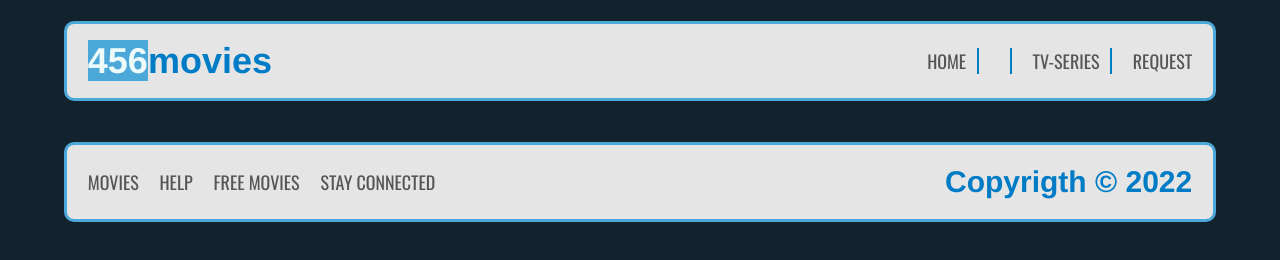
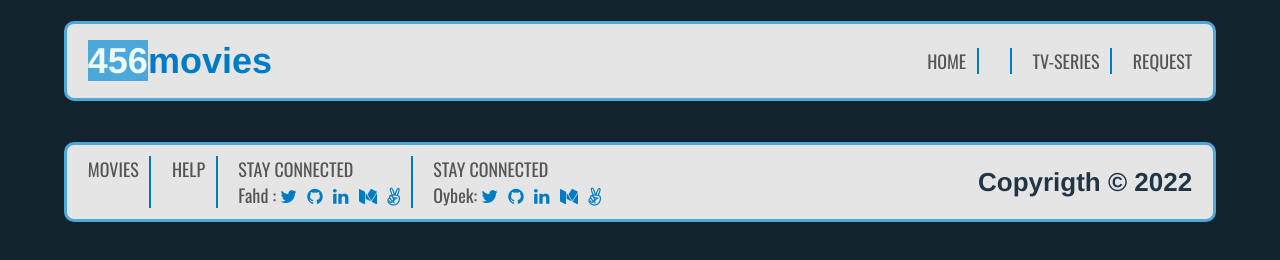
Before and after one commit to OybekKayumov/javascript-capstone, a website built with webpack: page src/index.html in a window 1280 px wide. Built offline with nearby package versions, Linux system fonts and the light colour scheme; no server answers.

Commit message:
add style footer

```diff
--- a/modules/moviesCounter.js
+++ b/modules/moviesCounter.js
@@ -16,7 +16,7 @@ const countDisplay = (count) => {
   // navList.appendChild('li');
 
   const navList1 = document.querySelector('#count-movies');
-  navList1.innerHTML = `<li class="nav-item">(${count}) MOVIES1</li>`;
+  navList1.innerHTML = `<li class="nav-item">(${count}) MOVIES</li>`;
 };
 
 const countItems = (movies) => {
--- a/src/index.html
+++ b/src/index.html
@@ -4,6 +4,7 @@
     <meta charset="UTF-8">
     <meta name="viewport" content="width=device-width, initial-scale=1.0">
     <title>JavaScript Capstone</title>
+    <link rel="stylesheet" href="https://cdnjs.cloudflare.com/ajax/libs/font-awesome/4.7.0/css/font-awesome.min.css">
 </head>
 <body>
     <div class="container">
@@ -26,10 +27,26 @@
 
     <footer>
         <ul class="nav-list">
-          <li>MOVIES</li>
-          <li>HELP</li>
-          <li>FREE MOVIES</li>
-          <li>STAY CONNECTED</li>
+          <li class="nav-item">MOVIES</li>
+          <li class="nav-item">HELP</li>
+          <li class="nav-item">STAY CONNECTED
+            <ul class="connect">
+              <li>Fahd : <a href="#" class="fa fa-twitter"></a></li>
+              <li><a href="#" class="fa fa-github"></a></li>
+              <li><a href="#" class="fa fa-linkedin"></a></li>
+              <li><a href="#" class="fa fa-medium"></a></li>
+              <li><a href="#" class="fa fa-angellist"></a></li>
+            </ul>
+          </li>
+          <li class="nav-item">STAY CONNECTED
+            <ul class="connect">
+              <li>Oybek: <a href="#" class="fa fa-twitter"></a></li>
+              <li><a href="#" class="fa fa-github"></a></li>
+              <li><a href="#" class="fa fa-linkedin"></a></li>
+              <li><a href="#" class="fa fa-medium"></a></li>
+              <li><a href="#" class="fa fa-angellist"></a></li>
+            </ul>
+          </li>
         </ul>
         <h1>Copyrigth &copy; 2022</h1>
       </footer>
--- a/src/style.css
+++ b/src/style.css
@@ -15,6 +15,10 @@ html {
 body {
   color: #eefbfb;
   background-color: #12232e;
+}
+
+ul {
+  list-style: none;
 }
 
 a {
@@ -88,8 +92,25 @@ h1 {
 }
 
 footer h1 {
+  color: #203647;
+  font-size: 26px;
+}
+
+.connect {
+  display: flex;
+  gap: 1rem;
+}
+
+.fa:hover {
+  opacity: 0.7;
+}
+
+.fa-twitter,
+.fa-github,
+.fa-linkedin,
+.fa-medium,
+.fa-angellist {
   color: #007cc7;
-  font-size: 30px;
 }
 
 /* main */
```
